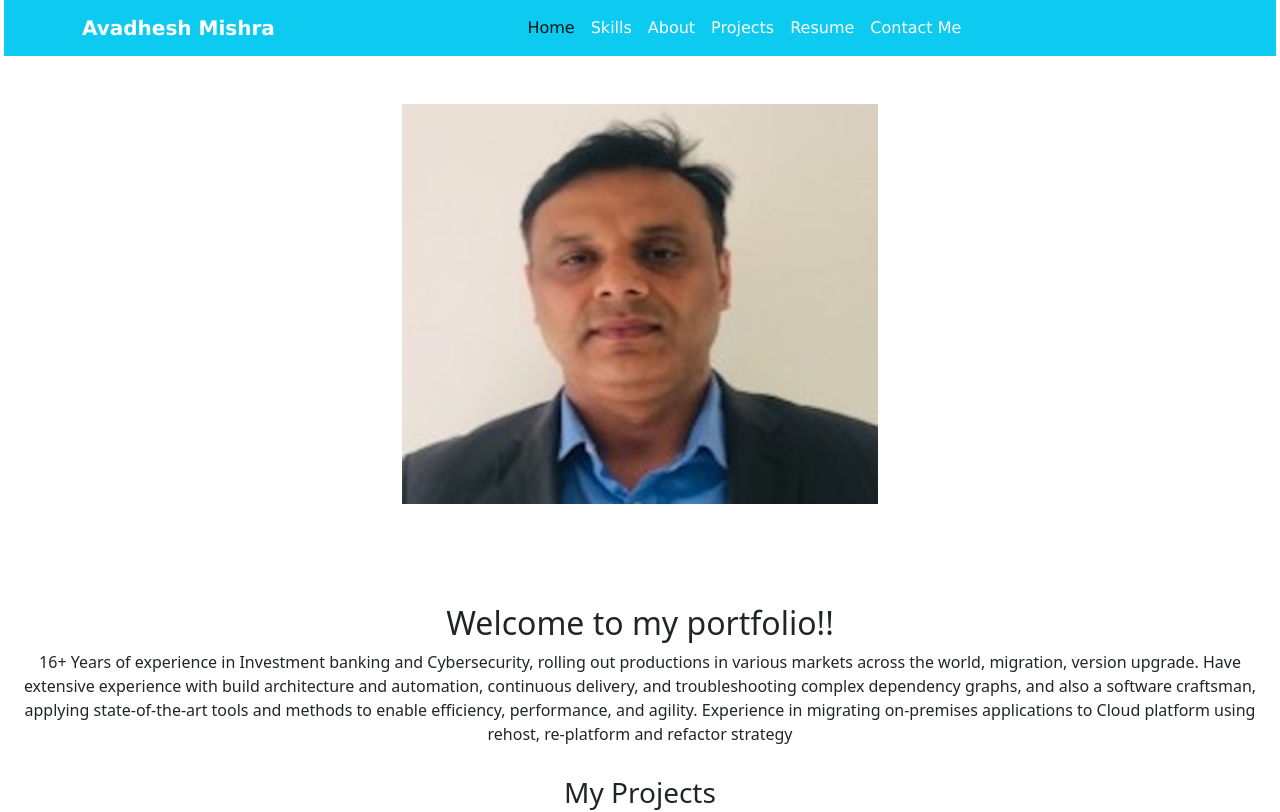
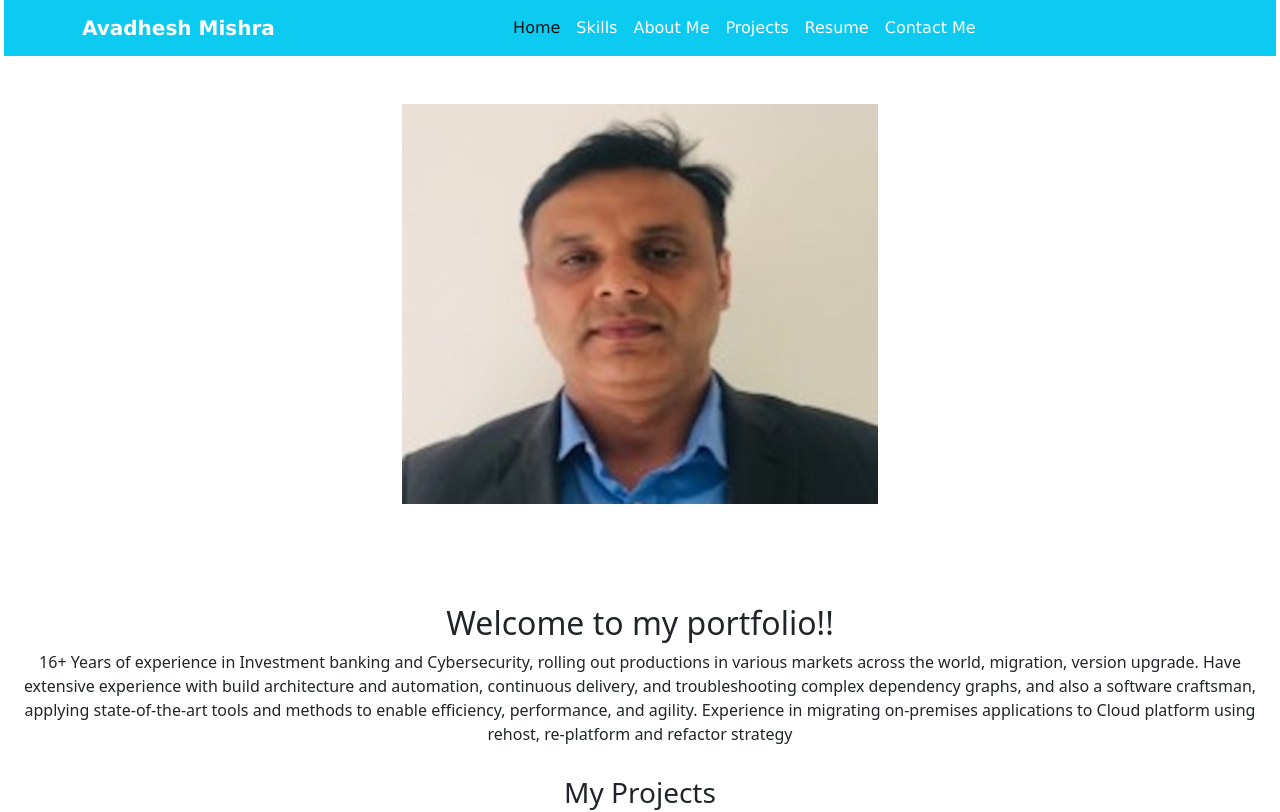
Before and after one commit to avi202020/react-portfolio, a React (Create React App) app: page / in a window 1280 px wide. Shown: the top 812 px of the page. Built offline with nearby package versions, Linux system fonts and the light colour scheme.

Commit message:
modified Header

```diff
--- a/src/components/Header/index.js
+++ b/src/components/Header/index.js
@@ -179,7 +179,7 @@ import 'bootstrap/dist/css/bootstrap.min.css';
                 to="/about"
                 activeClassName="active"
               >
-                About
+                About Me
               </NavLink>
             </li>
                      <li>
```
